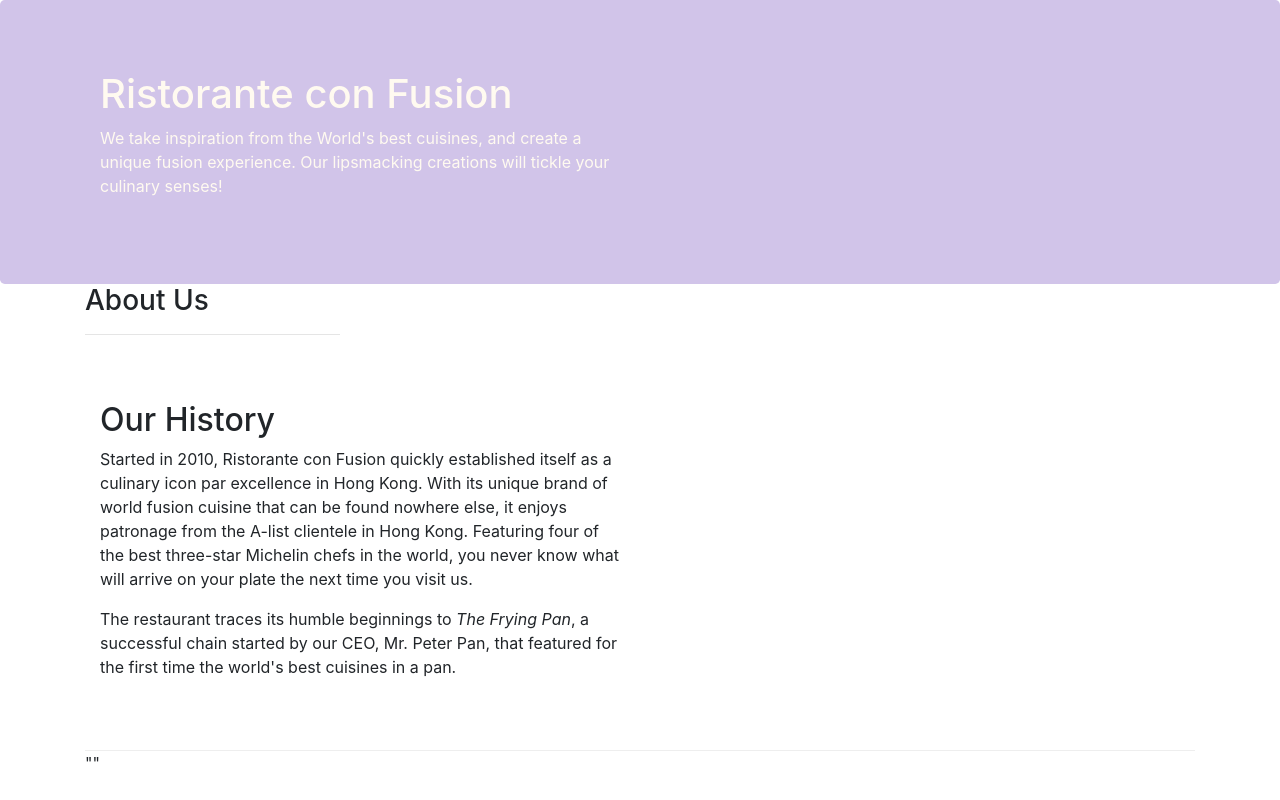
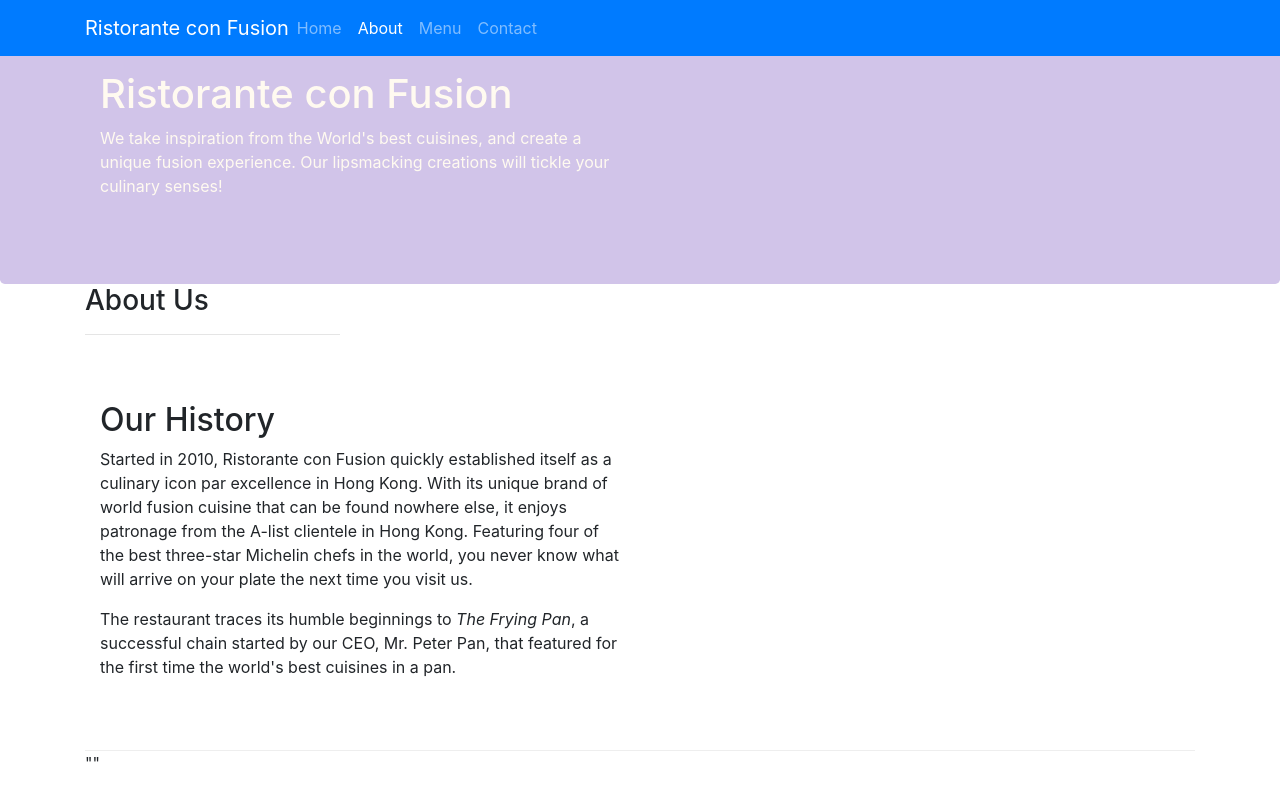
Before and after one commit to KiharaSimon/contos, a website: page aboutus.html in a window 1280 px wide. Shown: the top 800 px of the page. Drawn offline with nearby package versions, Linux system fonts and the light colour scheme.

Commit message:
Navigations and breadcrumbs

```diff
--- a/aboutus.html
+++ b/aboutus.html
@@ -15,6 +15,24 @@
 </head>
 
 <body>
+        <nav class="navbar navbar-dark navbar-expand-sm bg-primary fixed-top">
+                <div class="container">
+                    <button class="navbar-toggler" type="button" data-toggle="collapse" data-target="#Navbar">
+                        <span class="navbar-toggler-icon"></span>
+
+                    </button>
+
+                    <a class="navbar-brand mr-auto" href="index.html">Ristorante con Fusion</a>
+                    <div class="collapse navbar-collapse" id = "Navbar">
+                    <ul class="navbar-nav mr-auto">
+                    <li class="nav-item"><a class="nav-link" href="index.html">Home</a></li>
+                    <li class="nav-item active"><a class="nav-link" href="#">About</a></li>
+                    <li class="nav-item"><a class="nav-link" href=".">Menu</a></li>
+                    <li class="nav-item"><a class="nav-link" href=".">Contact</a></li>
+                    </ul>
+            </div>
+                </div>
+                </nav>
 
     <header class="jumbotron">
         <div class="container">
@@ -90,7 +108,7 @@
                 <div class="col-4 offset-1 col-sm-2">
                     <h5>Links</h5>
                     <ul class="list-unstyled">
-                        <li><a href="#">Home</a></li>
+                        <li><a href="index.html">Home</a></li>
                         <li><a href="#">About</a></li>
                         <li><a href="#">Menu</a></li>
                         <li><a href="#">Contact</a></li>
```
Also changed, not shown: index.html (+21 -2 lines).
